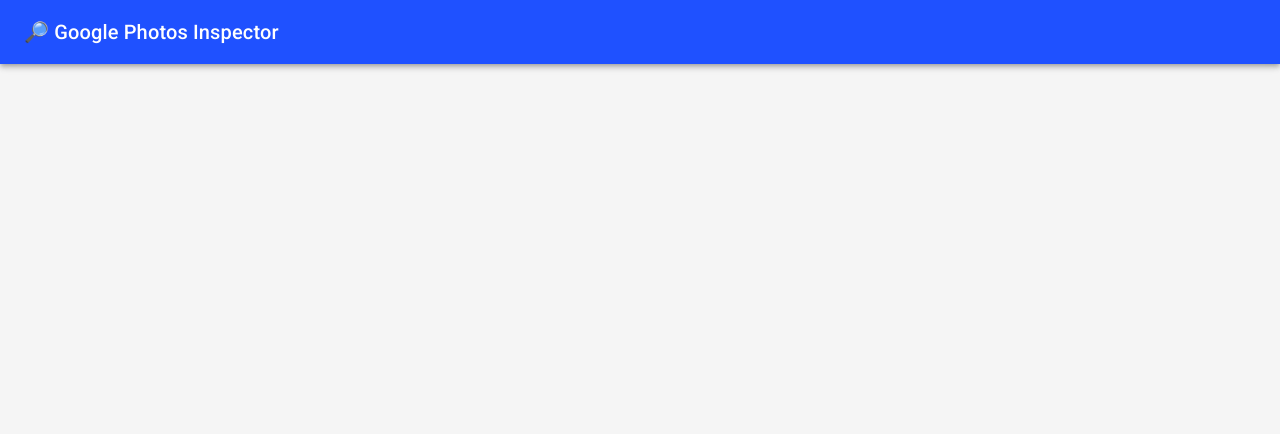
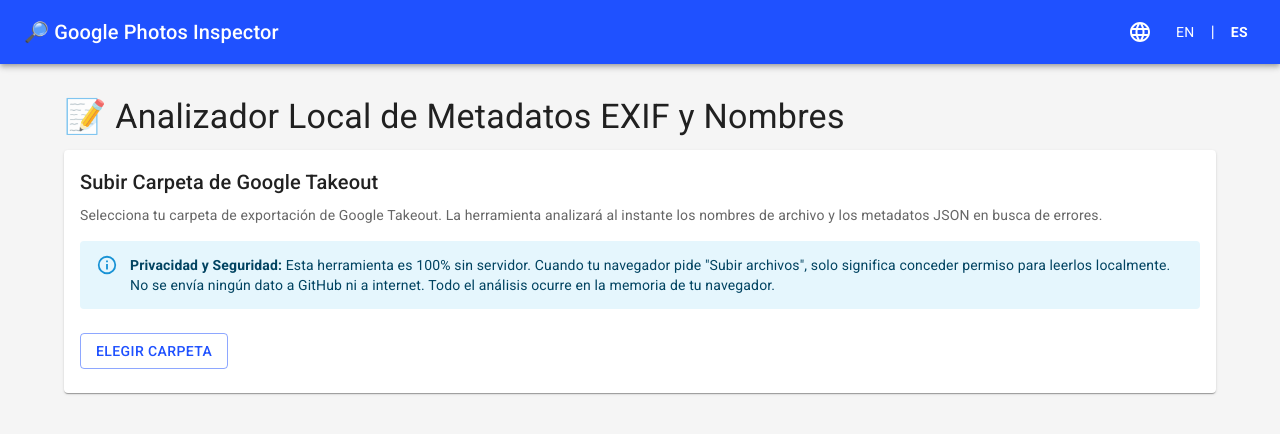
Before and after one commit to rafa-ramirez/google-photos-inspector, a React (Create React App) app in the folder frontend/: page /#/es in a window 1280 px wide. Shown: the top 434 px of the page. Built offline with nearby package versions, Linux system fonts and the light colour scheme.

Commit message:
Add multi-language support (EN/ES) with /es URL routing

```diff
--- a/frontend/src/App.js
+++ b/frontend/src/App.js
@@ -1,10 +1,11 @@
-import React from 'react';
-import { HashRouter as Router, Routes, Route } from 'react-router-dom';
+import { useEffect } from 'react';
+import { HashRouter as Router, Routes, Route, useLocation } from 'react-router-dom';
 import { ThemeProvider, createTheme } from '@mui/material/styles';
 import CssBaseline from '@mui/material/CssBaseline';
 
 import Navigation from './components/Navigation';
 import LocalAnalyzer from './pages/LocalAnalyzer';
+import { useAnalysisStore } from './store';
 
 const theme = createTheme({
   palette: {
@@ -23,15 +24,35 @@
   },
 });
 
+function LanguageHandler({ children }) {
+  const { setLanguage } = useAnalysisStore();
+  const location = useLocation();
+
+  useEffect(() => {
+    if (location.pathname.startsWith('/es')) {
+      setLanguage('es');
+    } else {
+      setLanguage('en');
+    }
+  }, [location.pathname, setLanguage]);
+
+  return children;
+}
+
 function App() {
   return (
     <ThemeProvider theme={theme}>
       <CssBaseline />
       <Router>
-        <Navigation />
-        <Routes>
-          <Route path="/" element={<LocalAnalyzer />} />
-        </Routes>
+        <LanguageHandler>
+          <Navigation />
+          <Routes>
+            <Route path="/" element={<LocalAnalyzer />} />
+            <Route path="/es" element={<LocalAnalyzer />} />
+            <Route path="/local-analyzer" element={<LocalAnalyzer />} />
+            <Route path="/es/local-analyzer" element={<LocalAnalyzer />} />
+          </Routes>
+        </LanguageHandler>
       </Router>
     </ThemeProvider>
   );
--- a/frontend/src/components/Navigation.js
+++ b/frontend/src/components/Navigation.js
@@ -1,10 +1,30 @@
 import React from 'react';
-import { AppBar, Toolbar, Typography } from '@mui/material';
-import { Link } from 'react-router-dom';
+import { AppBar, Toolbar, Typography, Button, Box } from '@mui/material';
+import { Link, useNavigate, useLocation } from 'react-router-dom';
+import LanguageIcon from '@mui/icons-material/Language';
 import { useAnalysisStore } from '../store';
 
 export default function Navigation() {
-  const { clearResults } = useAnalysisStore();
+  const { clearResults, language, setLanguage } = useAnalysisStore();
+  const navigate = useNavigate();
+  const location = useLocation();
+
+  const handleLanguageChange = (newLang) => {
+    setLanguage(newLang);
+
+    // Update URL logic
+    let newPath = location.pathname;
+    if (newLang === 'es') {
+      if (!newPath.startsWith('/es')) {
+        newPath = `/es${newPath === '/' ? '' : newPath}`;
+      }
+    } else {
+      if (newPath.startsWith('/es')) {
+        newPath = newPath.replace('/es', '') || '/';
+      }
+    }
+    navigate(newPath);
+  };
 
   return (
     <AppBar position="static">
@@ -12,12 +32,31 @@
         <Typography
           variant="h6"
           component={Link}
-          to="/"
+          to={language === 'es' ? '/es' : '/'}
           onClick={clearResults}
           sx={{ flexGrow: 1, textDecoration: 'none', color: 'white', cursor: 'pointer' }}
         >
           🔎 Google Photos Inspector
         </Typography>
+
+        <Box sx={{ display: 'flex', alignItems: 'center', gap: 1 }}>
+          <LanguageIcon sx={{ mr: 1 }} />
+          <Button
+            color="inherit"
+            onClick={() => handleLanguageChange('en')}
+            sx={{ fontWeight: language === 'en' ? 'bold' : 'normal', minWidth: 'auto', p: 1 }}
+          >
+            EN
+          </Button>
+          <Typography color="inherit">|</Typography>
+          <Button
+            color="inherit"
+            onClick={() => handleLanguageChange('es')}
+            sx={{ fontWeight: language === 'es' ? 'bold' : 'normal', minWidth: 'auto', p: 1 }}
+          >
+            ES
+          </Button>
+        </Box>
       </Toolbar>
     </AppBar>
   );
--- a/frontend/src/pages/LocalAnalyzer.js
+++ b/frontend/src/pages/LocalAnalyzer.js
@@ -1,10 +1,12 @@
-import React, { useState } from 'react';
+import React from 'react';
 import { Container, Box, Button, Card, CardContent, Typography, CircularProgress, Alert } from '@mui/material';
 import { useAnalysisStore } from '../store';
 import { analyzeFiles } from '../utils/analysis';
+import { translations } from '../translations';
 
 export default function LocalAnalyzer() {
   const {
+    language,
     analysisResults,
     analysisSummary,
     isAnalyzing,
@@ -15,10 +17,10 @@
     setAnalysisError
   } = useAnalysisStore();
 
+  const t = translations[language];
 
   const handleFileSelect = (event) => {
     const files = event.target.files;
-
     if (files && files.length > 0) {
       handleAnalyze(files);
     }
@@ -26,7 +28,7 @@
 
   const handleAnalyze = async (filesToAnalyze) => {
     if (!filesToAnalyze || filesToAnalyze.length === 0) {
-      setAnalysisError('Please select files to analyze');
+      setAnalysisError(t.selectFilesError);
       return;
     }
 
@@ -36,12 +38,9 @@
     useAnalysisStore.getState().clearResults();
 
     try {
-      // Perform analysis entirely in the browser
       const data = await analyzeFiles(filesToAnalyze);
-
       const sortedResults = (data.results || []).sort((a, b) => b.filename.localeCompare(a.filename));
       setAnalysisResults(sortedResults);
-
       setAnalysisSummary({
         totalFiles: data.totalFiles,
         totalSelectedFiles: filesToAnalyze.length,
@@ -49,30 +48,34 @@
       });
     } catch (error) {
       console.error('Analysis failed:', error);
-      setAnalysisError(error.message || 'Analysis failed');
+      setAnalysisError(error.message || t.analysisFailed);
     } finally {
       setIsAnalyzing(false);
     }
   };
 
+  const getIssueLabel = (issue) => {
+    return t.issues[issue] || issue;
+  };
+
   return (
     <Container maxWidth="lg" sx={{ py: 4 }}>
       <Typography variant="h4" gutterBottom>
-        📝 Local EXIF Metadata and Filename Analyzer
+        {t.analyzerTitle}
       </Typography>
 
       <Card sx={{ mb: 4 }}>
         <CardContent>
           <Typography variant="h6" gutterBottom>
-            Upload Google Takeout Folder
+            {t.uploadTitle}
           </Typography>
 
           <Typography variant="body2" color="textSecondary" paragraph>
-            Select your Google Takeout export folder. The tool will instantly analyze all media filenames for formatting issues and check their JSON metadata for missing location data.
+            {t.uploadDescription}
           </Typography>
 
           <Alert severity="info" sx={{ mb: 3 }}>
-            <strong>Privacy & Security:</strong> This tool is 100% serverless. When your browser asks to "Upload files", it simply means granting this app permission to read them locally. <strong>No data is ever sent to GitHub, any server, or the internet.</strong> All analysis happens entirely in your browser's memory.
+            <strong>{t.privacyNote}</strong> {t.privacyText}
           </Alert>
 
           <Box sx={{ display: 'flex', gap: 2, alignItems: 'center' }}>
@@ -93,14 +96,16 @@
                 disabled={isAnalyzing}
               >
                 {isAnalyzing ? <CircularProgress size={24} sx={{ mr: 2 }} /> : null}
-                {isAnalyzing ? 'Analyzing...' : 'Choose Folder'}
+                {isAnalyzing ? t.analyzing : t.chooseFolder}
               </Button>
             </label>
           </Box>
 
           {analysisSummary && !isAnalyzing && analysisSummary.missingLocationCount > 0 && (
             <Typography variant="body2" sx={{ mt: 2 }}>
-              Processed {analysisSummary.totalFiles} media item(s) from {analysisSummary.totalSelectedFiles} selected files.
+              {t.processedFiles
+                .replace('{total}', analysisSummary.totalFiles)
+                .replace('{selected}', analysisSummary.totalSelectedFiles)}
             </Typography>
           )}
         </CardContent>
@@ -114,14 +119,14 @@
 
       {analysisSummary && analysisSummary.missingLocationCount === 0 && (
         <Alert severity="success" sx={{ mb: 4 }}>
-          Successfully processed {analysisSummary.totalFiles} media item(s) from {analysisSummary.totalSelectedFiles} selected files. All items have valid filenames and EXIF location data!
+          {t.successMessage.replace('{total}', analysisSummary.totalFiles)}
         </Alert>
       )}
 
       {analysisResults.length > 0 && (
         <>
           <Typography variant="h6" gutterBottom>
-            Found {analysisResults.length} items with issues
+            {t.foundIssues.replace('{count}', analysisResults.length)}
           </Typography>
 
           {analysisResults.map((item) => (
@@ -129,17 +134,17 @@
               <CardContent>
                 <Typography variant="h6">{item.filename}</Typography>
                 <Typography variant="body2" color="textSecondary">
-                  Metadata issues: {item.issues.join(', ')}
+                  {t.metadataIssues} {item.issues.map(getIssueLabel).join(', ')}
                 </Typography>
                 {item.metadata?.photoTakenTime && (
                   <Typography variant="body2">
-                    Taken: {new Date(item.metadata.photoTakenTime).toLocaleString()}
+                    {t.taken} {new Date(item.metadata.photoTakenTime).toLocaleString(language === 'es' ? 'es-ES' : 'en-US')}
                   </Typography>
                 )}
                 {item.photoLink && (
                   <Typography variant="body2" sx={{ mt: 1 }}>
                     <a href={item.photoLink} target="_blank" rel="noopener noreferrer">
-                      View in Google Photos
+                      {t.viewInGooglePhotos}
                     </a>
                   </Typography>
                 )}
--- a/frontend/src/store.js
+++ b/frontend/src/store.js
@@ -3,11 +3,13 @@
 
 
 export const useAnalysisStore = create((set) => ({
+  language: 'en',
   analysisResults: [],
   analysisSummary: null,
   isAnalyzing: false,
   analysisError: null,
 
+  setLanguage: (lang) => set({ language: lang }),
   setAnalysisResults: (results) => set({ analysisResults: results }),
   setAnalysisSummary: (summary) => set({ analysisSummary: summary }),
   setIsAnalyzing: (isAnalyzing) => set({ isAnalyzing }),
--- /dev/null
+++ b/frontend/src/translations.js
@@ -0,0 +1,75 @@
+
+export const translations = {
+  en: {
+    title: "Google Photos Inspector",
+    tagline: "Analyze your local Google Takeout metadata. Ensure your photos are properly organized and tagged with location data.",
+    goToAnalyzer: "Go to Analyzer",
+    keyFeatures: "Key Features:",
+    feature1: "✅ Validate photo filename formats",
+    feature2: "🔗 Direct Google Photos links for easy access",
+    feature3: "📊 Analyze EXIF metadata for location data",
+    feature4: "📥 Support for Google Takeout exports",
+
+    analyzerTitle: "📝 Local EXIF Metadata and Filename Analyzer",
+    uploadTitle: "Upload Google Takeout Folder",
+    uploadDescription: "Select your Google Takeout export folder. The tool will instantly analyze all media filenames for formatting issues and check their JSON metadata for missing location data.",
+    privacyNote: "Privacy & Security:",
+    privacyText: "This tool is 100% serverless. When your browser asks to \"Upload files\", it simply means granting this app permission to read them locally. No data is ever sent to GitHub, any server, or the internet. All analysis happens entirely in your browser's memory.",
+    chooseFolder: "Choose Folder",
+    analyzing: "Analyzing...",
+    processedFiles: "Processed {total} media item(s) from {selected} selected files.",
+    foundIssues: "Found {count} items with issues",
+    metadataIssues: "Metadata issues:",
+    taken: "Taken:",
+    viewInGooglePhotos: "View in Google Photos",
+    successMessage: "Successfully processed {total} media item(s). All items have valid filenames and EXIF location data!",
+    selectFilesError: "Please select files to analyze",
+    analysisFailed: "Analysis failed",
+
+    issues: {
+      has_parentheses: "has parentheses",
+      has_numeric_suffix: "has numeric suffix",
+      has_edited_suffix: "has edited suffix",
+      has_copy_suffix: "has copy suffix",
+      wrong_format: "wrong format",
+      missing_exif_location_data: "missing EXIF location data",
+      missing_metadata_file: "missing JSON metadata file"
+    }
+  },
+  es: {
+    title: "Google Photos Inspector",
+    tagline: "Analiza los metadatos de tu Google Takeout local. Asegúrate de que tus fotos estén bien organizadas y tengan datos de ubicación.",
+    goToAnalyzer: "Ir al Analizador",
+    keyFeatures: "Características principales:",
+    feature1: "✅ Validar formatos de nombre de archivo",
+    feature2: "🔗 Enlaces directos a Google Photos",
+    feature3: "📊 Analizar metadatos EXIF de ubicación",
+    feature4: "📥 Soporte para exportaciones de Google Takeout",
+
+    analyzerTitle: "📝 Analizador Local de Metadatos EXIF y Nombres",
+    uploadTitle: "Subir Carpeta de Google Takeout",
+    uploadDescription: "Selecciona tu carpeta de exportación de Google Takeout. La herramienta analizará al instante los nombres de archivo y los metadatos JSON en busca de errores.",
+    privacyNote: "Privacidad y Seguridad:",
+    privacyText: "Esta herramienta es 100% sin servidor. Cuando tu navegador pide \"Subir archivos\", solo significa conceder permiso para leerlos localmente. No se envía ningún dato a GitHub ni a internet. Todo el análisis ocurre en la memoria de tu navegador.",
+    chooseFolder: "Elegir Carpeta",
+    analyzing: "Analizando...",
+    processedFiles: "Procesados {total} elementos de {selected} archivos seleccionados.",
+    foundIssues: "Encontrados {count} elementos con problemas",
+    metadataIssues: "Problemas de metadatos:",
+    taken: "Fecha:",
+    viewInGooglePhotos: "Ver en Google Photos",
+    successMessage: "¡Procesados con éxito {total} elementos! Todos tienen nombres válidos y datos de ubicación EXIF.",
+    selectFilesError: "Por favor, selecciona archivos para analizar",
+    analysisFailed: "Error en el análisis",
+
+    issues: {
+      has_parentheses: "tiene paréntesis",
+      has_numeric_suffix: "tiene sufijo numérico",
+      has_edited_suffix: "tiene sufijo 'edited'",
+      has_copy_suffix: "tiene sufijo 'copy'",
+      wrong_format: "formato incorrecto",
+      missing_exif_location_data: "faltan datos de ubicación EXIF",
+      missing_metadata_file: "falta el archivo JSON de metadatos"
+    }
+  }
+};
```
